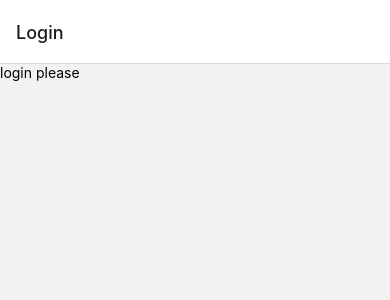
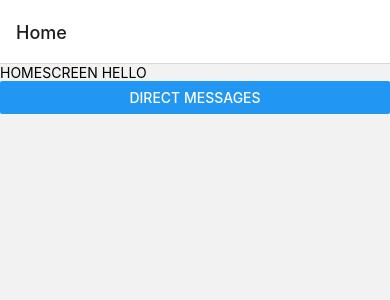
Before and after one commit to aamnatayyab6/study-buddy-FE, a React Native app: screen / in a window 390 px wide. Shown: the top 300 px of the page. Built offline with nearby package versions, Linux system fonts and the light colour scheme.

Commit message:
implementing useAuth for logged in user

```diff
--- a/StackNavigator.js
+++ b/StackNavigator.js
@@ -1,5 +1,6 @@
 import { createNativeStackNavigator } from "@react-navigation/native-stack";
 import React from "react";
+import useAuth from "./hooks/useAuth";
 import HomeScreen from "./screens/HomeScreen";
 import LoginScreen from "./screens/LoginScreen";
 import MessagesScreen from "./screens/MessagesScreen";
@@ -7,13 +8,12 @@ import MessagesScreen from "./screens/MessagesScreen";
 const Stack = createNativeStackNavigator();
 
 const StackNavigator = () => {
-    const user = true;
+    const {user} = useAuth();
 
     return (
         <Stack.Navigator>
             {user ? (
                 <>
-                    <Stack.Screen name="Login" component={LoginScreen}/>
                     <Stack.Screen name="Home" component={HomeScreen}/>
                     <Stack.Screen name="Messages" component={MessagesScreen}/>
                 </>
```
